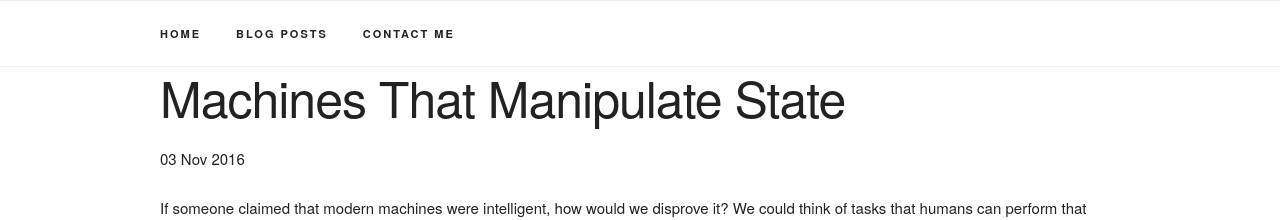
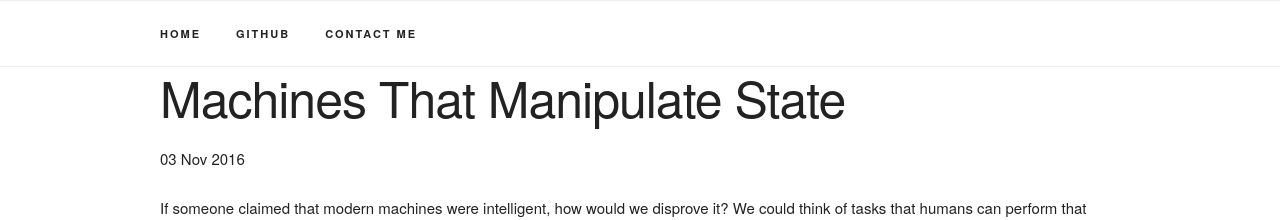
Before and after one commit to ethanabrooks/ethanabrooks.github.io, a Jekyll site: the page built from _posts/2016-11-03-first-post.md, in a window 1280 px wide. Shown: the top 220 px of the page. Built offline with Jekyll 4.4.1, drawn with Linux system fonts in a browser that asks for light colours.

Commit message:
changed name of thing

```diff
--- a/_layouts/default.html
+++ b/_layouts/default.html
@@ -12,7 +12,7 @@
         <ul class="navbar-list">
           <li class="navbar-item"><a class="navbar-link" href="/index.html">home</a></li>
           <li class="navbar-item"><a class="navbar-link"
-              href="https://github.com/lobachevzky">blog posts</a></li>
+              href="https://github.com/lobachevzky">github</a></li>
           <li class="navbar-item"><a class="navbar-link"
               href="mailto:ethanabrooks@gmail.com">contact me</a></li>
         </ul>
```
